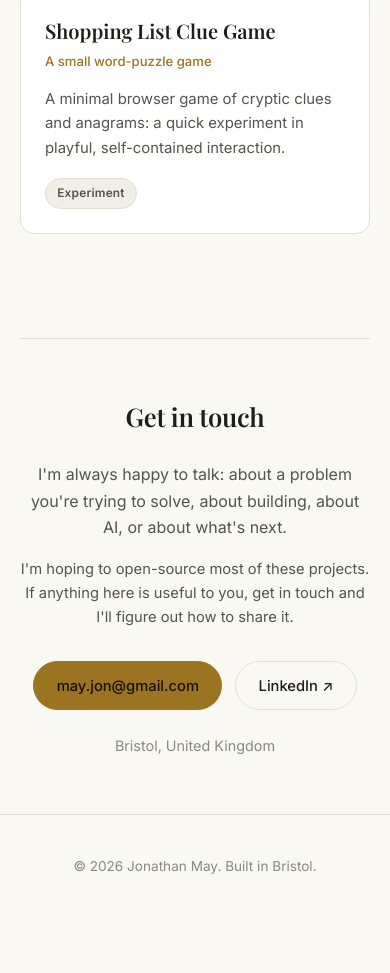
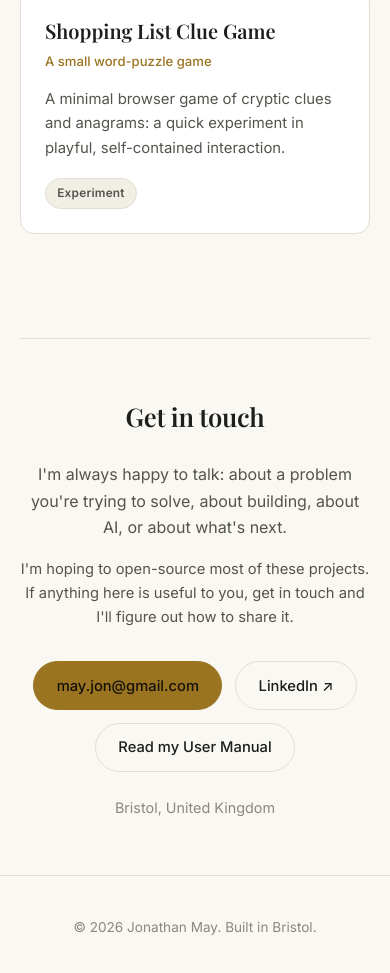
Before and after one commit to jonathanmay/jonathanmay-net, a plain HTML site: page index.html in a window 390 px wide. Shown: the part 10775-11748 px from the top of the page. Before the commit the page ends 11692 px from the top, so only its background shows below. Drawn offline with nearby package versions, Linux system fonts and the light colour scheme.

Commit message:
Make User Manual reachable on mobile: add link in the always-visible Contact section (nav hides links below 620px)

```diff
--- a/index.html
+++ b/index.html
@@ -378,6 +378,7 @@
       <div class="contact-links">
         <a class="btn btn-primary" href="mailto:may.jon@gmail.com">may.jon@gmail.com</a>
         <a class="btn btn-ghost" href="https://www.linkedin.com/in/changetheworld" target="_blank" rel="noopener">LinkedIn ↗</a>
+        <a class="btn btn-ghost" href="manual.html">Read my User Manual</a>
       </div>
       <p class="contact-location muted">Bristol, United Kingdom</p>
     </section>
```
